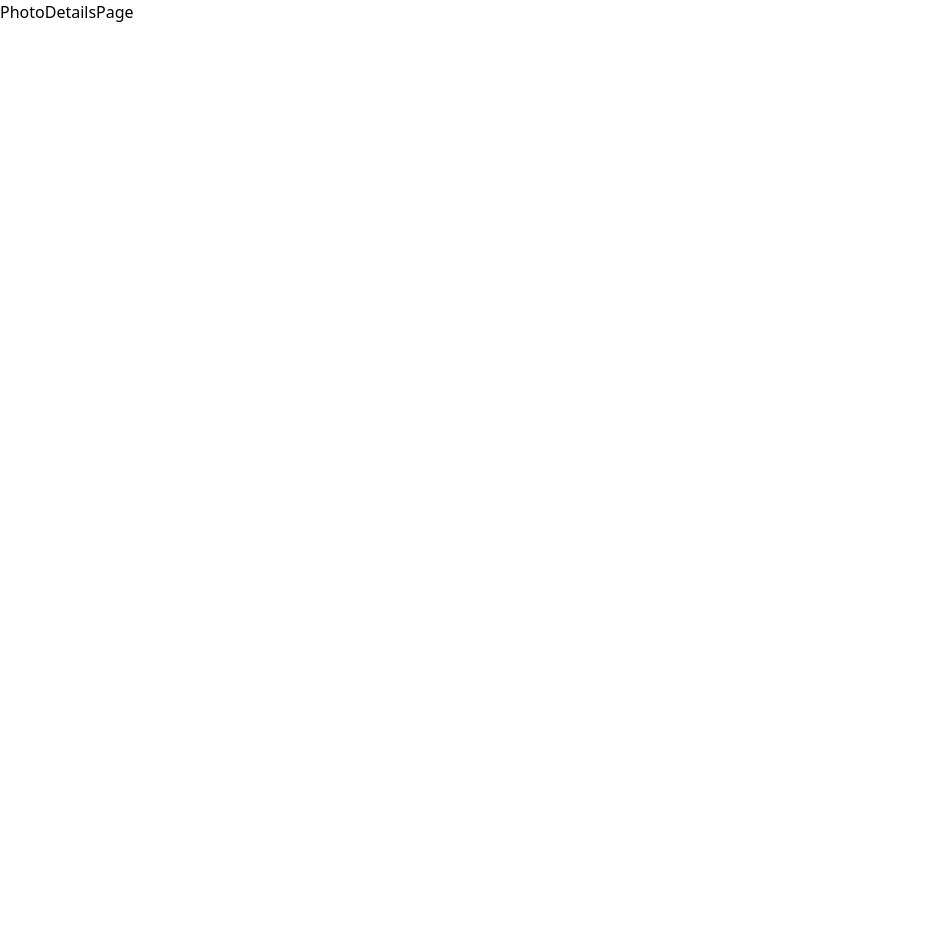
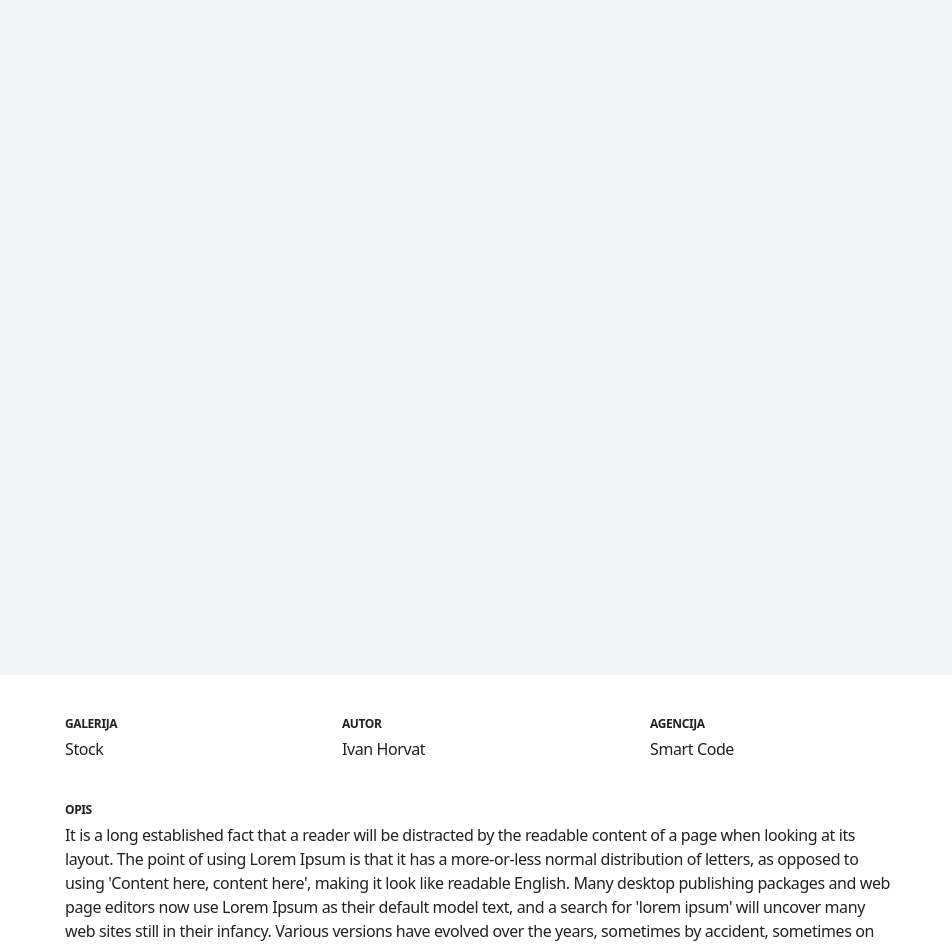
Before and after one commit to KarlaSmuk/FotoPortal-frontend-task, a React (Vite) app: page / in a window 1280 px wide. Shown: the top 947 px of the page, without its empty margins (0-952 px from the left). Before the commit the page ends 800 px from the top, so only its background shows below. Built offline with nearby package versions, Linux system fonts and the light colour scheme.

Commit message:
added photo footer till description

```diff
--- /dev/null
+++ b/src/ts/components/PhotoDetails/PhotoDetails.component.tsx
@@ -0,0 +1,14 @@
+import { PhotoDetailsPageData } from "../../pages/PhotoDetailsPage/types/PhotoDetailsData.type";
+import PhotoDetailsFooter from "./components/PhotoDetailsFooter/PhotoDetailsFooter.component";
+
+type PhotoDetailsProps = {
+  photo: PhotoDetailsPageData;
+};
+
+export default function PhotoDetails({ photo }: PhotoDetailsProps) {
+  return (
+    <div className="flex">
+      <PhotoDetailsFooter photo={photo} />
+    </div>
+  );
+}
--- /dev/null
+++ b/src/ts/components/PhotoDetails/components/PhotoDetailsFooter/PhotoDetailsFooter.component.tsx
@@ -0,0 +1,30 @@
+import { PhotoDetailsPageData } from "../../../../pages/PhotoDetailsPage/types/PhotoDetailsData.type";
+import PhotoTextContainer from "../PhotoText/PhotoTextContainer.component";
+import PhotoTextParagraph from "../PhotoText/PhotoTextParagraph.component";
+
+type PhotoDetailsFooterProps = {
+  photo: PhotoDetailsPageData;
+};
+
+export default function PhotoDetailsFooter({ photo }: PhotoDetailsFooterProps) {
+  return (
+    <div className="bg-white mt-[675px] h-[411px] w-full">
+      <div className="flex justify-between ml-[65px] mt-[41px] w-[669px] h-[65px]">
+        <PhotoTextContainer title={"Galerija"}>
+          {photo.gallery}
+        </PhotoTextContainer>
+        <PhotoTextContainer title={"Autor"}>
+          <PhotoTextParagraph lineHeight="19.07px" paragraph={photo.author} />
+        </PhotoTextContainer>
+        <PhotoTextContainer title={"Agencija"}>
+          <PhotoTextParagraph lineHeight="19.07px" paragraph={photo.agency} />
+        </PhotoTextContainer>
+      </div>
+      <div className="ml-[65px] w-[827px] mt-[21px]">
+        <PhotoTextContainer title={"Opis"}>
+          <PhotoTextParagraph lineHeight="22px" paragraph={photo.description} />
+        </PhotoTextContainer>
+      </div>
+    </div>
+  );
+}
--- /dev/null
+++ b/src/ts/components/PhotoDetails/components/PhotoText/PhotoTextContainer.component.tsx
@@ -0,0 +1,20 @@
+import { ReactNode } from "react";
+
+type PhotoTextProps = {
+  title: string;
+  children: ReactNode;
+};
+
+export default function PhotoTextContainer({
+  title,
+  children,
+}: PhotoTextProps) {
+  return (
+    <div className="tracking-[-0.4px] text-black">
+      <h2 className="font-bold text-xs leading-[16.34px] mb-[5px] uppercase">
+        {title}
+      </h2>
+      {children}
+    </div>
+  );
+}
--- /dev/null
+++ b/src/ts/components/PhotoDetails/components/PhotoText/PhotoTextParagraph.component.tsx
@@ -0,0 +1,11 @@
+type PhotoTextParagraphProps = {
+  paragraph: string;
+  lineHeight: string;
+};
+
+export default function PhotoTextParagraph({
+  paragraph,
+  lineHeight,
+}: PhotoTextParagraphProps) {
+  return <span className={`leading-[${lineHeight}]`}>{paragraph}</span>;
+}
--- a/src/ts/pages/PhotoDetailsPage/PhotoDetailsPage.component.tsx
+++ b/src/ts/pages/PhotoDetailsPage/PhotoDetailsPage.component.tsx
@@ -1,8 +1,12 @@
+import PhotoDetails from "../../components/PhotoDetails/PhotoDetails.component";
 import { useGetPhotoDetails } from "./hooks/useGetPhotoDetails.hook";
 import { PhotoDetailsPageData } from "./types/PhotoDetailsData.type";
 
 export default function PhotoDetailsPage() {
   const photo: PhotoDetailsPageData = useGetPhotoDetails();
-  console.log(photo);
-  return <div>PhotoDetailsPage</div>;
+  return (
+    <div className="bg-bg-color">
+      <PhotoDetails photo={photo} />
+    </div>
+  );
 }
--- a/src/ts/pages/PhotoDetailsPage/types/PhotoDetailsEnum.enum.ts
+++ /dev/null
@@ -1,8 +0,0 @@
-export enum PhotoDetailsEnum {
-  gallery = "Galerija",
-  author = "Autor",
-  agency = "Agencija",
-  description = "Opis",
-  keywords = "Ključne riječi",
-  notes = "Posebne napomene"
-};
```
